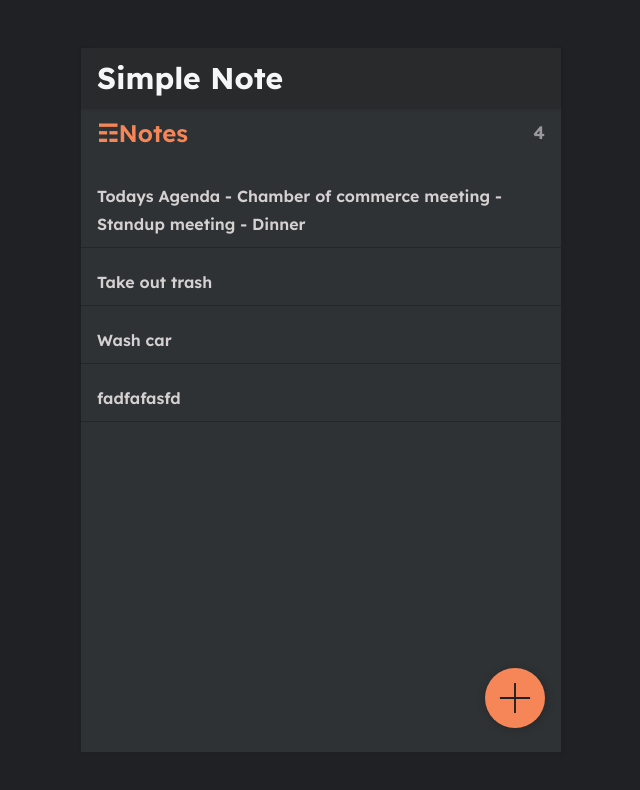
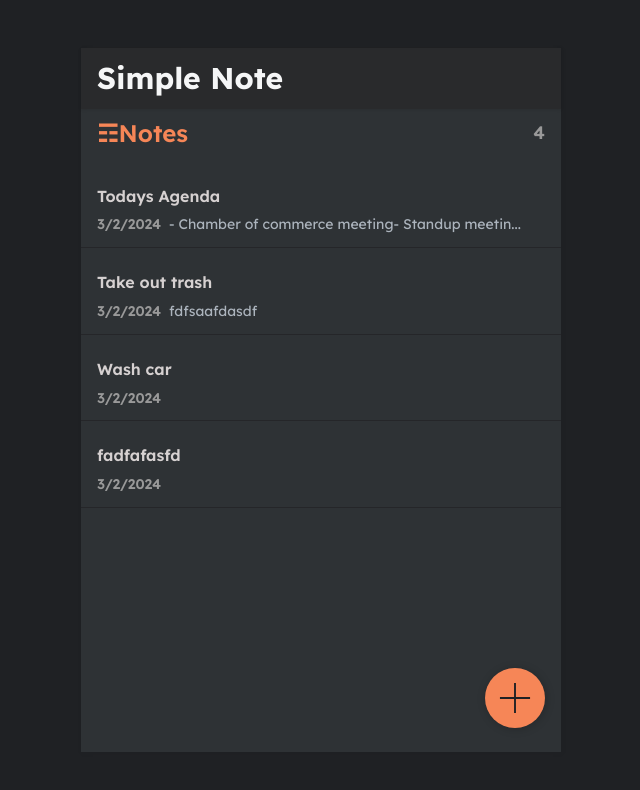
Before and after one commit to EJ-Lan/simple-note, a React (Create React App) app in the folder simple-note/: page / in a window 1280 px wide. Shown: the top 790 px of the page, without its empty margins (319-959 px from the left). Built offline with nearby package versions, Linux system fonts and the light colour scheme; data requests are answered from the project's data file.

Commit message:
Add trimming of content

```diff
--- a/simple-note/db.json
+++ b/simple-note/db.json
@@ -7,8 +7,8 @@
     },
     {
       "id": "2",
-      "body": "Take out trash\n",
-      "updated": "2021-08-30T21:34:55.203Z"
+      "body": "Take out trash\nfdfsa\nafdasdf\n",
+      "updated": "2024-03-02T00:49:28.311Z"
     },
     {
       "id": "3",
--- a/simple-note/src/components/ListItem.js
+++ b/simple-note/src/components/ListItem.js
@@ -1,11 +1,36 @@
 import React from 'react';
 import { Link } from 'react-router-dom';
+
+let getTime = (note) => {
+    return new Date(note.updated).toLocaleDateString()
+}
+
+let getTitle = (note) => {
+    const title = note.body.split('\n')[0]
+    if (title.length > 45) {
+        return title.slice(0, 45)
+    }
+    return title
+}
+
+let getContent = (note) => {
+    let title = getTitle(note)
+    let content = note.body.replaceAll('\n', '')
+    content = content.replaceAll(title, '')
+
+    if (content.length > 45) {
+        return content.slice(0, 45) + '...'
+    } else {
+        return content
+    }
+}
 
 const ListItem = ({ note }) => {
     return (
         <Link to={`/note/${note.id}`}>
             <div className="notes-list-item">
-                <h3>{note.body}</h3>
+                <h3>{getTitle(note)}</h3>
+                <p><span>{getTime(note)}</span>{getContent(note)}</p>
             </div>
         </Link>
     )
```
